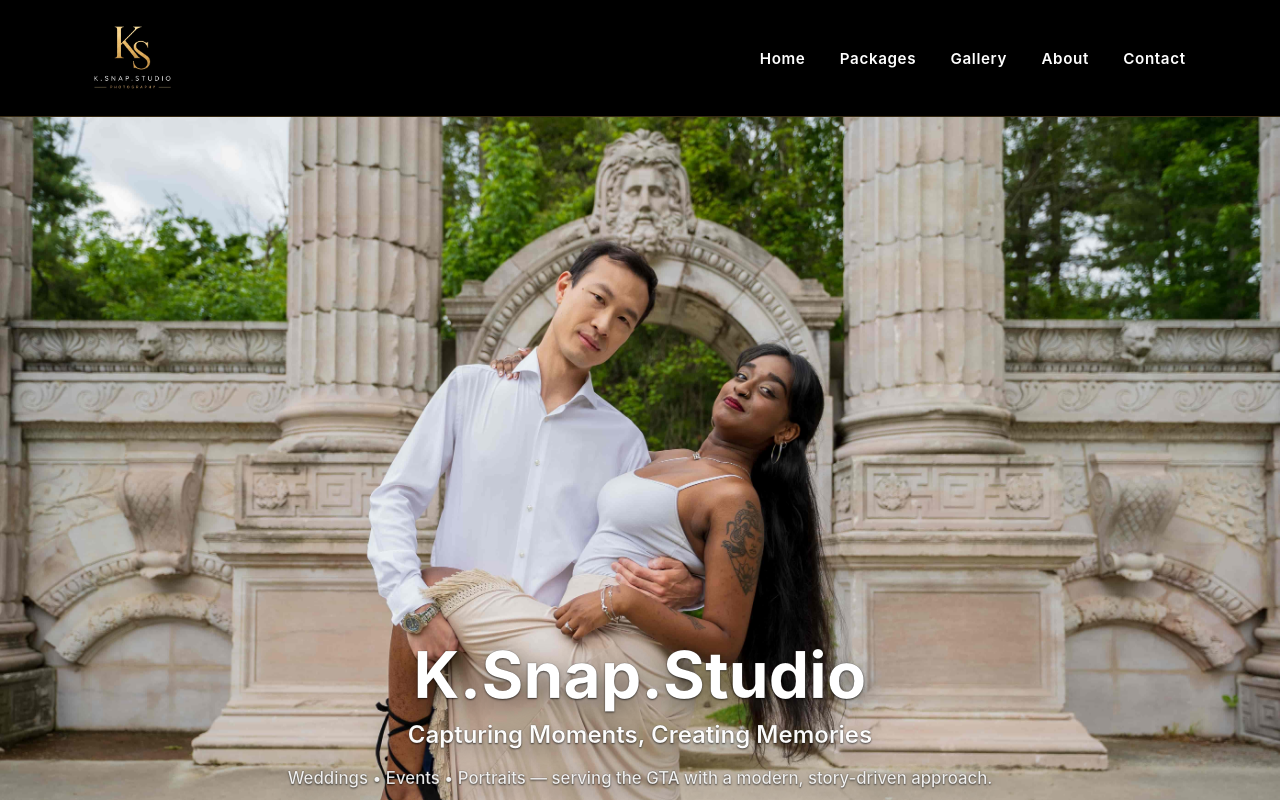
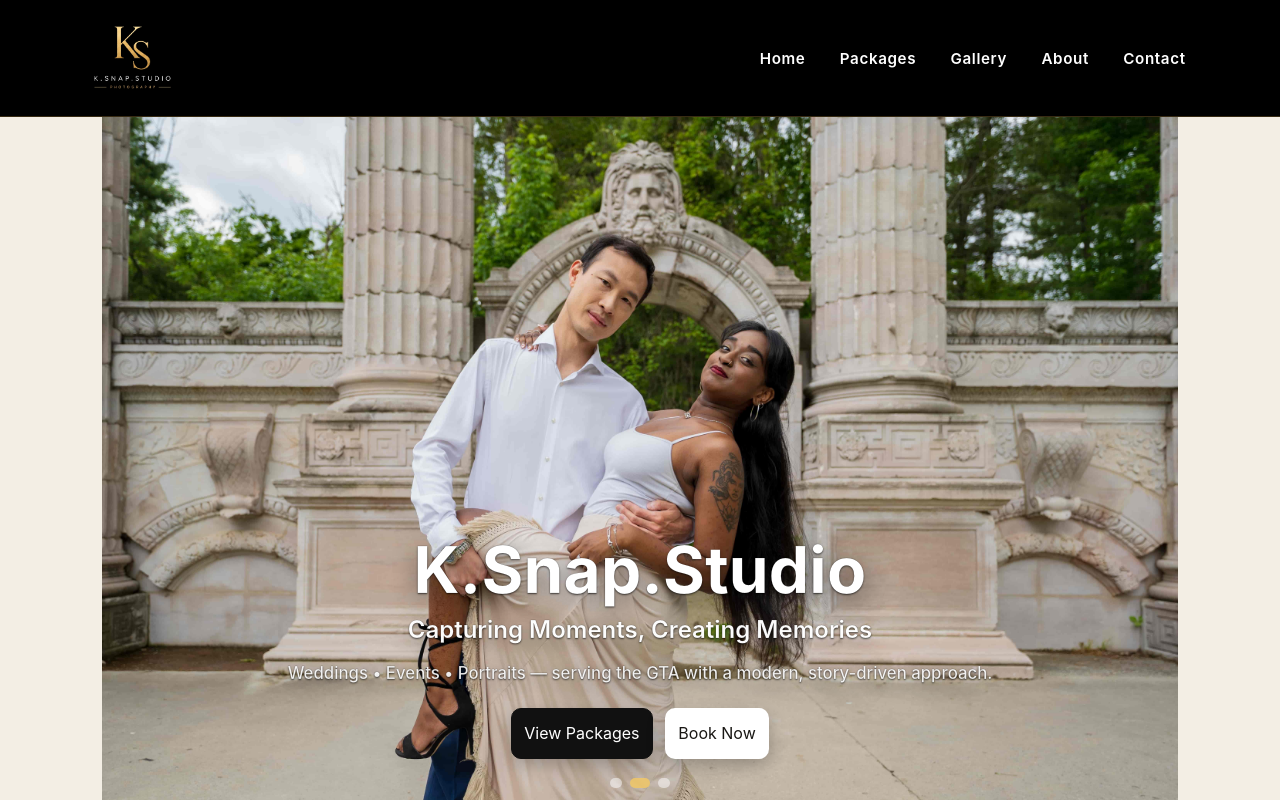
Before and after one commit to ralphdaryn/ksnapstudio, a React (Create React App) app: page / in a window 1280 px wide. Shown: the top 800 px of the page. Built offline with nearby package versions, Linux system fonts and the light colour scheme; no server answers.

Commit message:
update hero image size and background

```diff
--- a/src/pages/Main/Main.scss
+++ b/src/pages/Main/Main.scss
@@ -83,10 +83,11 @@
     align-items: flex-end;
     justify-content: center;
     width: 100%;
-    min-height: 800px;
+    box-sizing: border-box;
+    min-height: 560px;
     text-align: center;
     background: var(--bg);
-    padding: 2rem 0 2rem;
+    padding: 2.5rem 0 2rem;
     border-bottom: 1px solid var(--line);
 
     .main__title,
@@ -1183,6 +1184,8 @@
     overflow: hidden;
 
     pointer-events: none;
+
+    background: var(--bg);
   }
 
   &__hero-slide {
@@ -1217,30 +1220,41 @@
     }
 
     &--contain {
+      background-size: contain;
+
+      background-position: center center;
+
+      background-color: var(--bg);
+    }
+
+    @media (min-width: 768px) {
       background-size: cover;
 
       background-position: center center;
 
-      background-color: var(--bg);
-    }
-
-    @media (min-width: 768px) {
-      background-position: center center;
-
       &--contain {
-        background-size: cover;
+        background-size: contain;
 
         background-position: center center;
       }
     }
 
     @media (min-width: 1280px) {
+      // On desktop and wider screens, always show the full hero image.
+      // This prevents landscape photos from being chopped on 1280px,
+      // 1440px, 1920px, ultrawide, and other wide displays.
+      background-size: contain;
+
       background-position: center center;
 
+      background-color: var(--bg);
+
       &--contain {
-        background-size: cover;
+        background-size: contain;
 
         background-position: center center;
+
+        background-color: var(--bg);
       }
     }
   }
```
